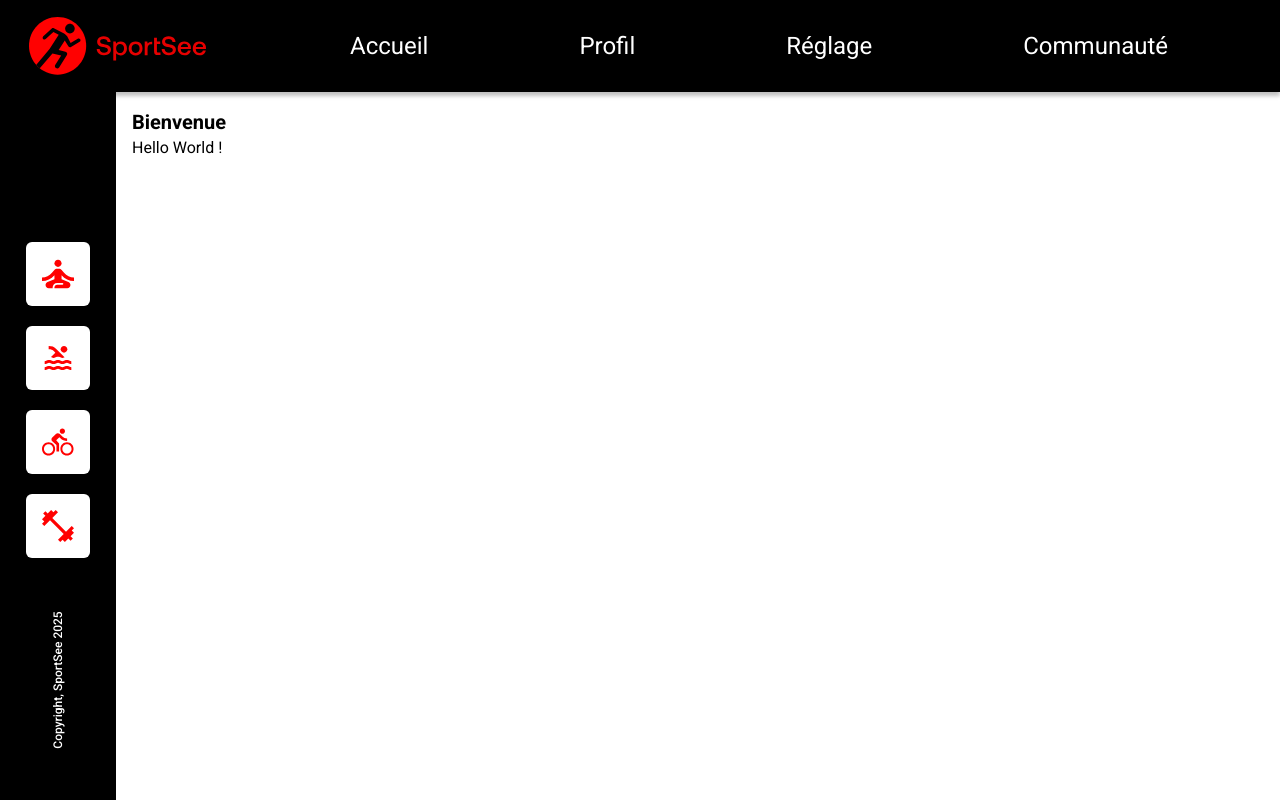
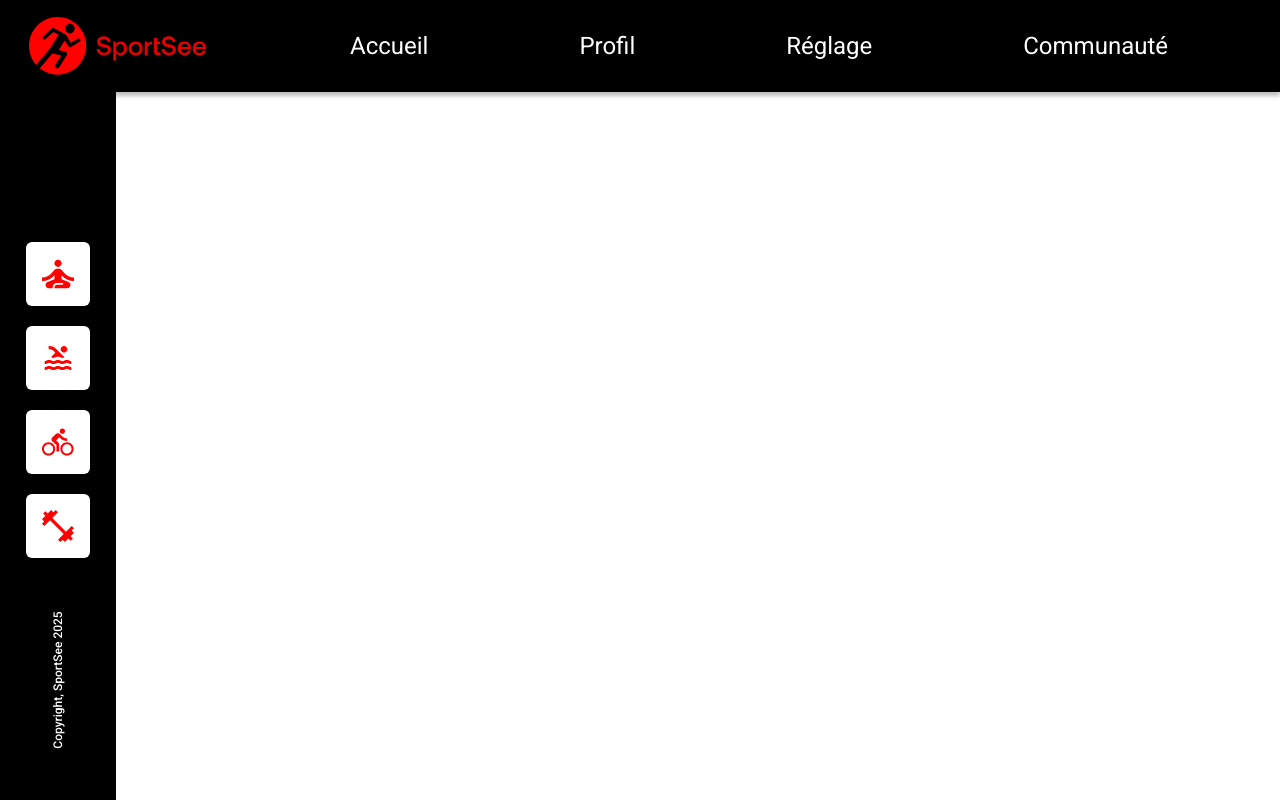
Before and after one commit to nrundstadler/OCR-P12-SportSee, a React (Vite) app: page / in a window 1280 px wide. Built offline with nearby package versions, Linux system fonts and the light colour scheme.

Commit message:
feat: set up routing with homepage and error 404

```diff
--- a/src/App.jsx
+++ b/src/App.jsx
@@ -1,3 +1,5 @@
+import { Outlet } from "react-router-dom";
+
 import Sidebar from "./Components/Sidebar";
 import Header from "./Components/Header";
 
@@ -9,9 +11,8 @@ function App() {
       <div className="flex">
         <Sidebar />
 
-        <main className="mt-23 ml-29 flex-1 p-4">
-          <h2 className="text-xl font-bold">Bienvenue</h2>
-          <p>Hello World !</p>
+        <main className="mt-23 ml-29 flex-1 p-8">
+          <Outlet />
         </main>
       </div>
     </>
--- /dev/null
+++ b/src/Components/Error.jsx
@@ -0,0 +1,18 @@
+import { useEffect } from "react";
+import { Link } from "react-router-dom";
+
+function Error({ title = "Erreur", subtitle = "Une erreur s'est produite." }) {
+  useEffect(() => {
+    document.title = title + " - SportSee";
+  }, [title]);
+
+  return (
+    <section className="flex flex-col items-center gap-14">
+      <h1 className="text-9xl">{title}</h1>
+      <h2>{subtitle}</h2>
+      <Link to="/">Retourner sur la page d&rsquo;accueil</Link>
+    </section>
+  );
+}
+
+export default Error;
--- a/src/main.jsx
+++ b/src/main.jsx
@@ -1,13 +1,11 @@
 import { StrictMode } from "react";
 import { createRoot } from "react-dom/client";
-import { BrowserRouter } from "react-router-dom";
+import { RouterProvider } from "react-router-dom";
+import { router } from "./router";
 import "./index.css";
-import App from "./App.jsx";
 
 createRoot(document.getElementById("root")).render(
   <StrictMode>
-    <BrowserRouter>
-      <App />
-    </BrowserRouter>
+    <RouterProvider router={router} />
   </StrictMode>,
 );
--- /dev/null
+++ b/src/pages/Homepage/Homepage.jsx
@@ -0,0 +1,9 @@
+function Homepage() {
+  return (
+    <>
+      <header></header>
+    </>
+  );
+}
+
+export default Homepage;
--- /dev/null
+++ b/src/router.jsx
@@ -0,0 +1,27 @@
+import { createBrowserRouter } from "react-router-dom";
+
+import App from "./App";
+import Homepage from "./pages/Homepage/Homepage";
+import Error from "./components/Error";
+
+export const router = createBrowserRouter([
+  {
+    path: "/",
+    element: <App />,
+    children: [
+      {
+        path: "/",
+        element: <Homepage />,
+      },
+      {
+        path: "*", // Catch-all
+        element: (
+          <Error
+            title="404"
+            subtitle="Oups ! La page que vous avez demandée n'existe pas."
+          />
+        ), // Display the 404 page for unmatched routes
+      },
+    ],
+  },
+]);
```
